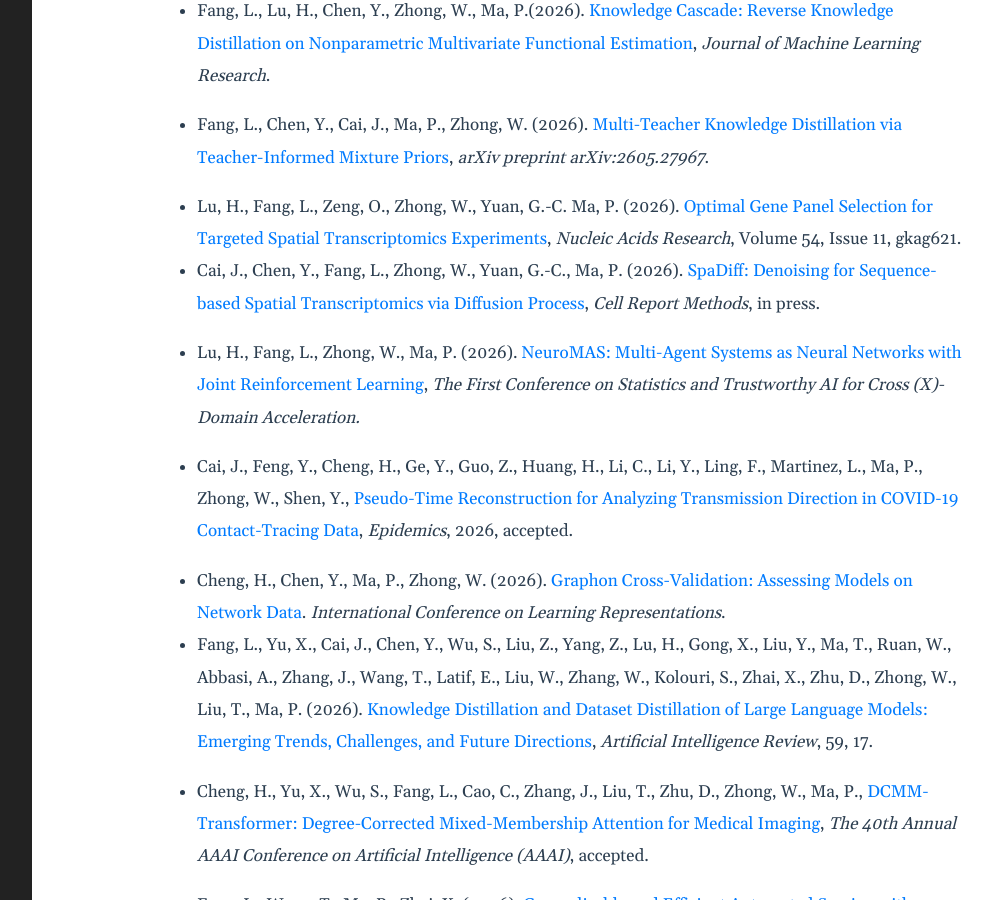
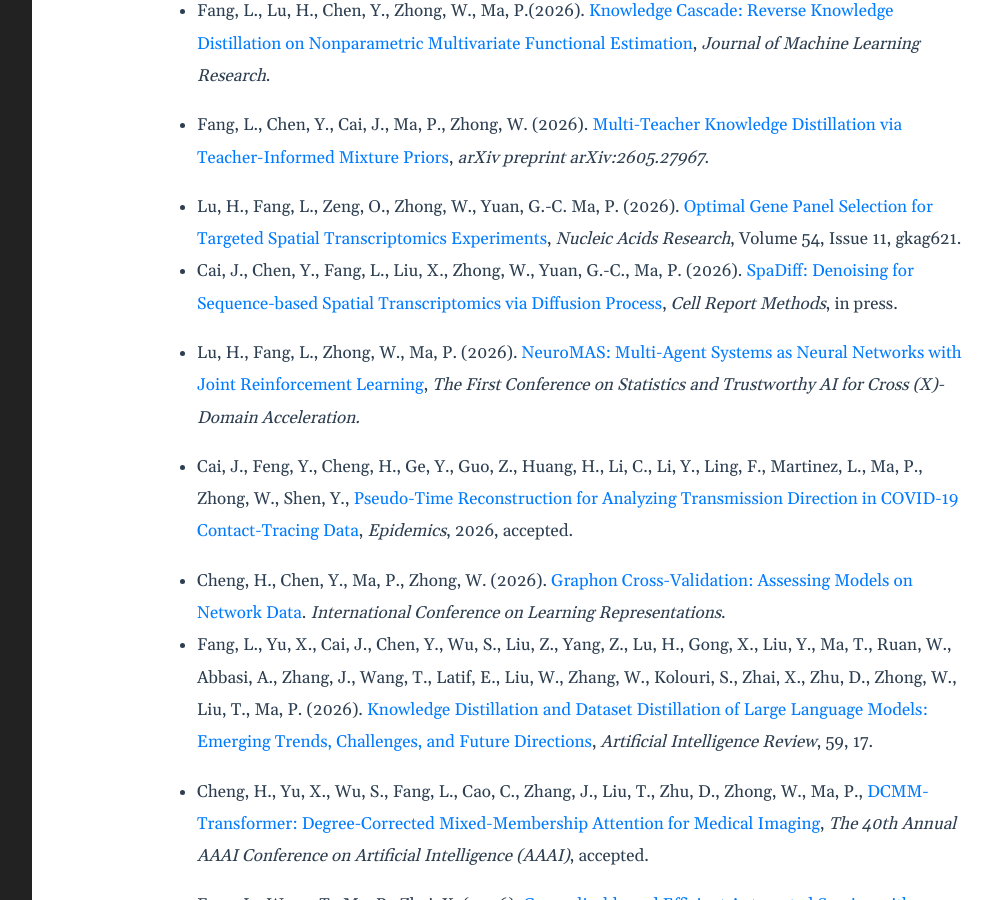
Before and after one commit to BDALpingio/BDALpingio.github.io, a Jekyll site: the page built from 3_publications.md, in a window 1280 px wide and 900 px high, scrolled down 779 px. Shown: the whole window, without its empty margins (188-1181 px from the left). Built offline with Jekyll 4.4.1, drawn with Linux system fonts in a browser that asks for light colours.

Commit message:
Update 3_publications.md

```diff
--- a/3_publications.md
+++ b/3_publications.md
@@ -20,7 +20,7 @@ permalink: /3_publications/
 - Fang, L., Chen, Y., Cai, J., Ma, P., Zhong, W. (2026). [Multi-Teacher Knowledge Distillation via Teacher-Informed Mixture Priors](https://arxiv.org/abs/2605.27967), _arXiv preprint arXiv:2605.27967_.
 
 - Lu, H., Fang, L., Zeng, O.,  Zhong, W., Yuan, G.-C. Ma, P. (2026). [Optimal Gene Panel Selection for Targeted Spatial Transcriptomics Experiments](https://academic.oup.com/nar/article-abstract/doi/10.1093/nar/gkag621/8709438?utm_source=authortollfreelink&utm_campaign=nar&utm_medium=email), _Nucleic Acids Research_, Volume 54, Issue 11, gkag621.
-- Cai, J., Chen, Y., Fang, L., Zhong, W., Yuan, G.-C., Ma, P. (2026). [SpaDiff: Denoising for Sequence-based Spatial Transcriptomics via Diffusion Process](https://www.cell.com/cell-reports-methods/fulltext/S2667-2375(26)00231-6), _Cell Report Methods_, in press.
+- Cai, J., Chen, Y., Fang, L., Liu, X., Zhong, W., Yuan, G.-C., Ma, P. (2026). [SpaDiff: Denoising for Sequence-based Spatial Transcriptomics via Diffusion Process](https://www.cell.com/cell-reports-methods/fulltext/S2667-2375(26)00231-6), _Cell Report Methods_, in press.
 - Lu, H., Fang, L., Zhong, W., Ma, P. (2026). [NeuroMAS: Multi-Agent Systems as Neural Networks with Joint Reinforcement Learning](https://openreview.net/pdf?id=psCz7NClif), *The First Conference on Statistics and Trustworthy AI for Cross (X)-Domain Acceleration.*
 
 - Cai, J., Feng, Y., Cheng, H., Ge, Y., Guo, Z., Huang, H., Li, C., Li, Y., Ling, F., Martinez, L., Ma, P., Zhong, W., Shen, Y., [Pseudo-Time Reconstruction for Analyzing Transmission Direction in COVID-19 Contact-Tracing Data](https://doi.org/10.1016/j.epidem.2026.100914), _Epidemics_, 2026, accepted.
```
